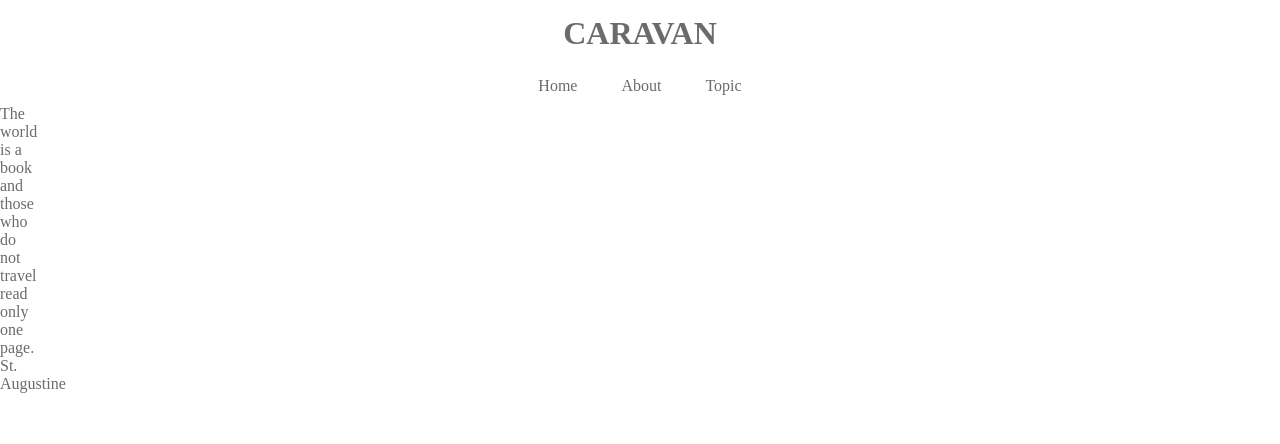
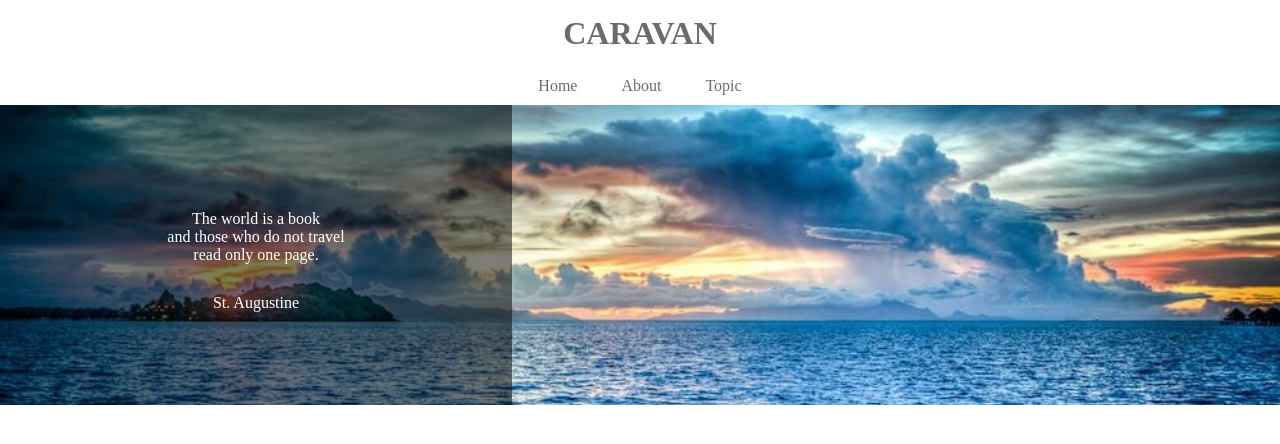
Before and after one commit to monqcq/chapter10, a plain HTML site: page index.html in a window 1280 px wide. Shown: the top 444 px of the page. Drawn offline with Linux system fonts and the light colour scheme.

Commit message:
[finish] 1-6

```diff
--- a/index.html
+++ b/index.html
@@ -34,7 +34,9 @@
     <div class="main-visual">
       <div class="main-visual-content">
         <p class="main-visual-text">
-          The world is a book and those who do not travel read only one page.
+          The world is a book <br>
+           and those who do not travel <br>
+            read only one page.
         </p>
         <p class="main-visual-name">
           St. Augustine
--- a/style.css
+++ b/style.css
@@ -41,8 +41,20 @@ header .heading {
 }
 
 .main-visual-content {
-  width: 40px;
+  width: 40%;
   height: 300px;
+  background-color: rgba(0, 0, 0, 0.5);
+  text-align: center;
+  padding-top: 105px;
+}
+
+.main-visual-text{
+  color: #fff;
+}
+
+.main-visual-name{
+  margin-top: 30px;
+  color: #fff;
 }
 
 .main {
--- a/問3.css
+++ /dev/null
@@ -1,21 +0,0 @@
-*{
-  padding: 0;
-  margin: 0;
-  box-sizing: border-box;
-}
-
-header{
-  width: 10%;
-}
-
-.headline{
-  font-size: 22px;
-}
-
-.nav{
-  text-align: center;
-}
-
-.list{
-  padding-left: 40px;
-}
```
Also changed, not shown: 問3.html (deleted, +0 -22 lines), img/airport.jpg (added), img/asia.jpg (added), img/desert.jpg (added), img/forest.jpg (added), img/italy.jpg (added), img/japan.jpg (added), img/japan2.jpg (added), img/lake.jpg (added), img/mv.jpg (added), img/person.jpg (added), img/road.jpg (added), img/snow.jpg (added), 1 other file.
